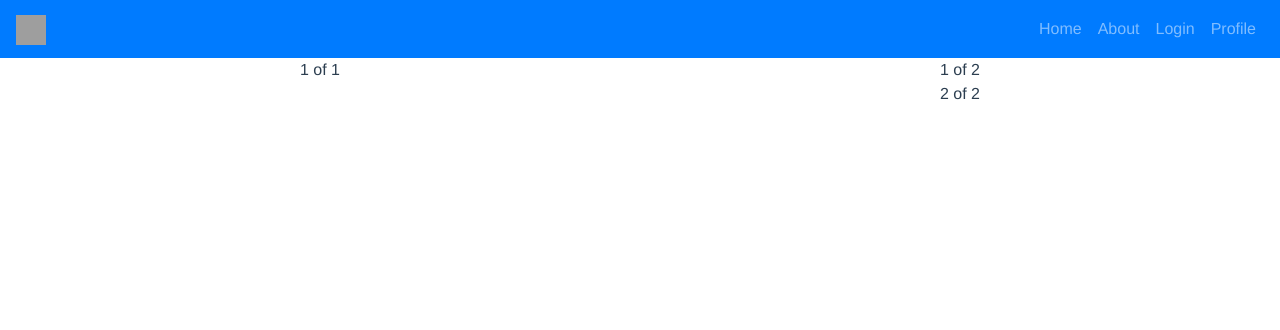
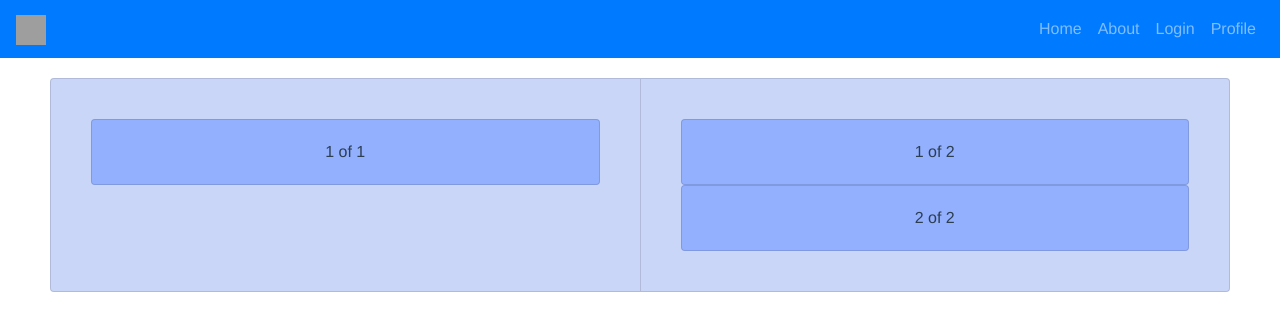
Before and after one commit to amritpalsinghap/Online-Data-Managment, a Vue app in the folder frontend/frontend/: page /profile in a window 1280 px wide. Shown: the top 330 px of the page. Built offline with nearby package versions, Linux system fonts and the light colour scheme; grey boxes are pictures that could not be loaded; the HTML template or start-up script is replaced by a standard one.

Commit message:
added b-card

```diff
--- a/frontend/frontend/src/views/Profile.vue
+++ b/frontend/frontend/src/views/Profile.vue
@@ -1,17 +1,38 @@
 <template>
   <div>
-    <b-container fluid id="profileSections">
-      <b-row>
-        <b-col id="section1">1 of 1 </b-col>
-        <b-col id="section2">
-          <b-row align-h="center" id="col2row1">1 of 2</b-row>
-          <b-row align-h="center" id="col2row2">2 of 2</b-row>
-        </b-col>
-      </b-row>
-    </b-container>
+    <b-card-group class="profileSection rounded-lg">
+      <b-card id="box">
+        <b-card id="subbox1">1 of 1</b-card>
+      </b-card>
+      <b-card id="box2">
+        <b-card id="subbox2">1 of 2</b-card>
+        <b-card id="subbox3">2 of 2</b-card>
+      </b-card>
+    </b-card-group>
   </div>
 </template>
 <script>
 export default {};
 </script>
-<style lang="scss"></style>
+<style lang="scss">
+.profileSection {
+  padding: 20px 50px;
+}
+#box {
+  background-color: rgb(202, 214, 248);
+  padding: 20px 20px;
+}
+#box2 {
+  background-color: rgb(202, 214, 248);
+  padding: 20px 20px;
+}
+#subbox1 {
+  background-color: rgb(147, 176, 255);
+}
+#subbox2 {
+  background-color: rgb(147, 176, 255);
+}
+#subbox3 {
+  background-color: rgb(147, 176, 255);
+}
+</style>
```
